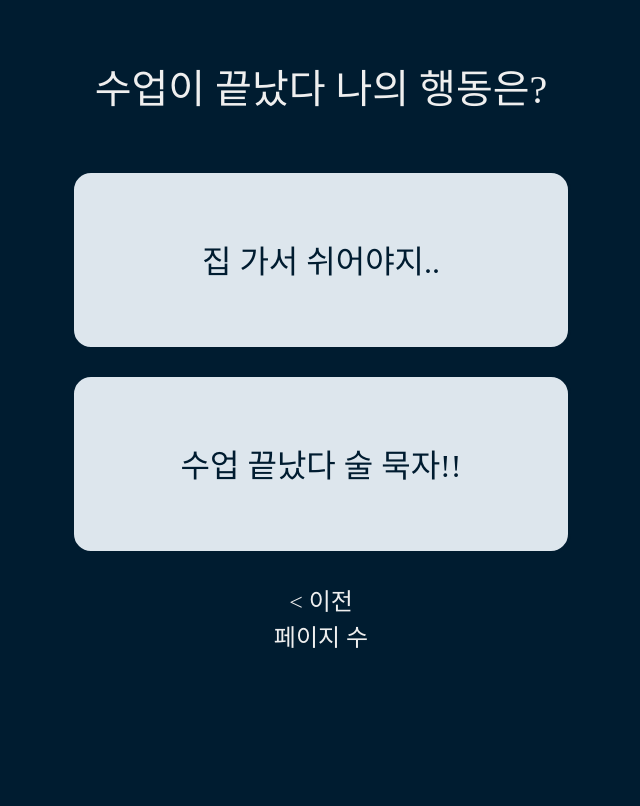
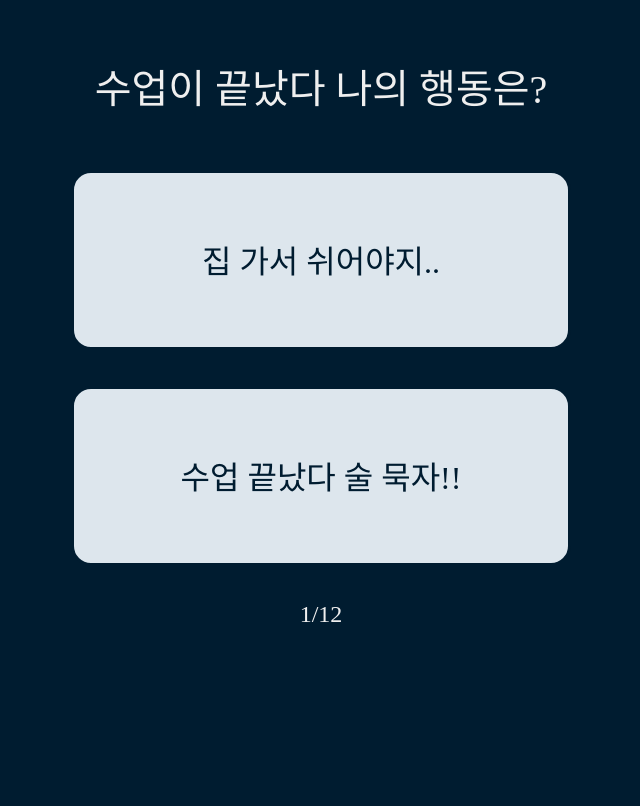
Before and after one commit to ryongseong/django_project, a Django app: page /insight/test1/ in a window 1280 px wide. Shown: the whole page, without its empty margins (319-959 px from the left). After the commit the page ends 622 px from the top, so only its background shows below. Run offline with Django 4.2, Linux system fonts and the light colour scheme; some web fonts are replaced.

Commit message:
html 수정중

```diff
--- a/insight/insight/static/style.css
+++ b/insight/insight/static/style.css
@@ -69,18 +69,14 @@
     /*제일 위의 질문*/
 }
 
-.coount{
-    display: contents;
-    flex-direction: column;
-    /* 이전과 페이지수 묶음 */
+.row, a {
+    font-size: 24px;
+    color: #EFEFEF;
 }
 
-.page{
+.col{
     font-size: 24px;
-    text-align: center;
     color: #EFEFEF;
-    display: block;
-    /*페이지 카운트 글자 크기*/
 }
 
 .coount a{
@@ -140,4 +136,8 @@
         text-align: center;
         margin: 10px 0; /* 간격 설정 */
     }
+
+    .row, a{
+        font-size: 20px;
+    }
 }
--- a/insight/insight/templates/mbti/test1.html
+++ b/insight/insight/templates/mbti/test1.html
@@ -20,10 +20,9 @@
                     </a>
                 </div>
             </form>
-            <div class="coount">
-                <div class="page">
-                    <a href="{% url 'insight:index' %}">&lt; 이전</a>
-                    <p>페이지 수</p>
+            <div class="row row-cols">
+                <div class="d-flex justify-content-center">
+                    1/12
                 </div>
             </div>
         </div>
```
